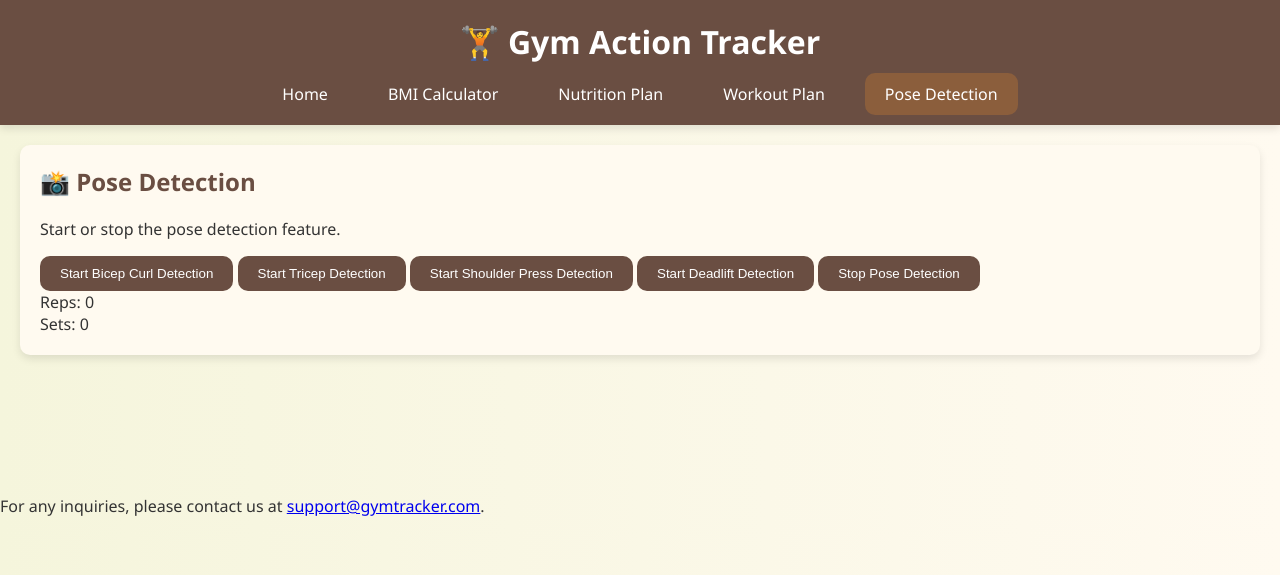
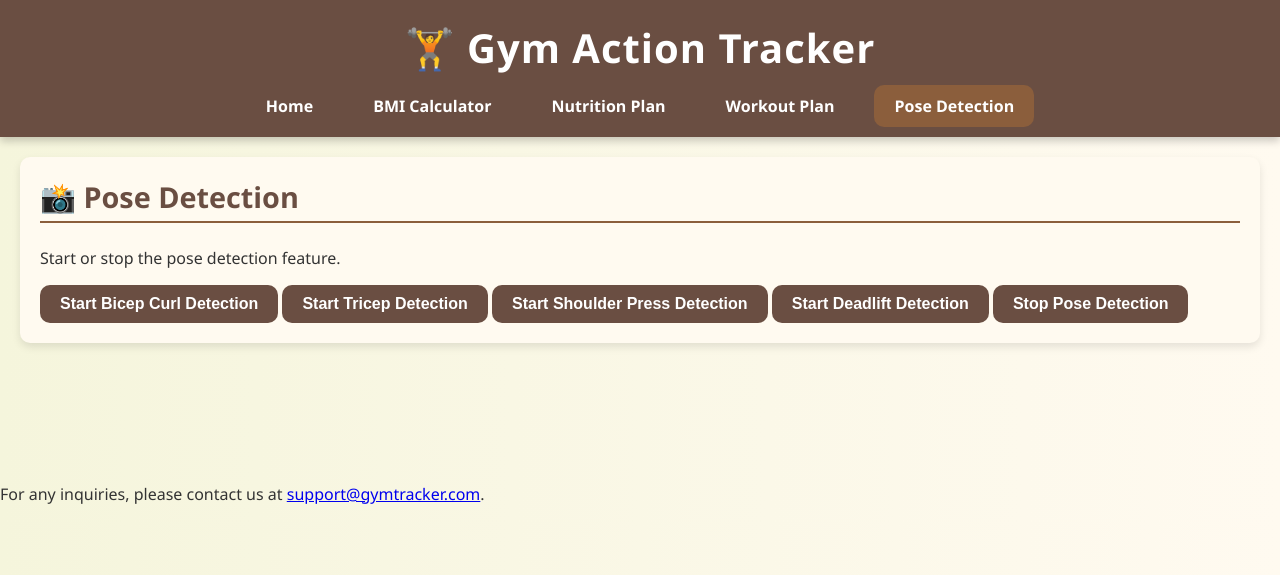
Before and after one commit to papuia13/Gym_Pose_Assistor, a Flask app: page / in a window 1280 px wide, after a click on "Pose Detection". Shown: the top 575 px of the page. Run offline with Flask 3, Linux system fonts and the light colour scheme.

Commit message:
enhancing the UI/UX

```diff
--- a/frontend/static/css/styles.css
+++ b/frontend/static/css/styles.css
@@ -1,3 +1,4 @@
+/* General body styling */
 body {
     font-family: 'Segoe UI', Tahoma, Geneva, Verdana, sans-serif;
     background: linear-gradient(to right, #f5f5dc, #fffaf0); /* Beige to floral white gradient */
@@ -6,18 +7,22 @@ body {
     padding: 0;
 }
 
+/* Header styling */
 header {
     background-color: #6A4E42; /* Dark Brown */
     color: white;
     padding: 20px;
     text-align: center;
-    box-shadow: 0 4px 8px rgba(0, 0, 0, 0.1);
+    box-shadow: 0 4px 8px rgba(0, 0, 0, 0.2); /* Slightly darker shadow */
 }
 
 header h1 {
     margin: 0;
+    font-size: 2.5em;
+    letter-spacing: 1px;
 }
 
+/* Navigation bar styling */
 nav ul {
     list-style: none;
     padding: 0;
@@ -36,6 +41,7 @@ nav ul li a {
     padding: 10px 20px;
     border-radius: 10px;
     transition: background-color 0.3s, color 0.3s;
+    font-weight: bold;
 }
 
 nav ul li a:hover, nav ul li a.active {
@@ -43,6 +49,7 @@ nav ul li a:hover, nav ul li a.active {
     color: #fff;
 }
 
+/* Main content styling */
 main {
     display: flex;
     justify-content: space-between;
@@ -57,13 +64,24 @@ section {
     padding: 20px;
     border-radius: 10px;
     box-shadow: 0 4px 8px rgba(0, 0, 0, 0.1);
+    transition: transform 0.3s, box-shadow 0.3s;
 }
 
+section:hover {
+    transform: translateY(-5px); /* Slight lift effect */
+    box-shadow: 0 6px 12px rgba(0, 0, 0, 0.2);
+}
+
+/* Heading styling */
 h2 {
     color: #6A4E42; /* Dark Brown */
     margin-top: 0;
+    font-size: 1.8em;
+    border-bottom: 2px solid #8B5E3C; /* Medium Brown */
+    padding-bottom: 5px;
 }
 
+/* Button styling */
 button {
     background-color: #6A4E42; /* Dark Brown */
     color: white;
@@ -71,13 +89,17 @@ button {
     border-radius: 10px;
     padding: 10px 20px;
     cursor: pointer;
-    transition: background-color 0.3s;
+    transition: background-color 0.3s, transform 0.2s;
+    font-size: 1em;
+    font-weight: bold;
 }
 
 button:hover {
     background-color: #8B5E3C; /* Medium Brown */
+    transform: scale(1.05); /* Slight zoom effect */
 }
 
+/* Input field styling */
 input[type="number"] {
     border-radius: 10px;
     padding: 10px;
@@ -87,8 +109,10 @@ input[type="number"] {
     box-sizing: border-box;
     background: #fffaf0; /* Floral white */
     color: #333;
+    font-size: 1em;
 }
 
+/* BMI result styling */
 #bmi-result {
     flex: 0 0 300px;
     margin-left: 20px;
@@ -101,7 +125,55 @@ input[type="number"] {
     text-align: center;
 }
 
-/* Add custom styles for centering and resizing the video feed */
+/* Pose detection container styling */
+.pose-detection-container {
+    display: flex;
+    justify-content: space-between;
+    align-items: center;
+    width: 100%;
+    margin: 20px auto;
+    padding: 10px;
+    background: #fffaf0; /* Floral white */
+    border-radius: 10px;
+    box-shadow: 0 4px 8px rgba(0, 0, 0, 0.1);
+}
+
+/* Left and right container styling */
+.pose-left-container, .pose-right-container {
+    flex: 1; /* 1 part of the 1:3:1 ratio */
+    text-align: center;
+    margin: 0 30px; /* Add horizontal gaps between the video container and the left/right stats */
+}
+
+.video-container {
+    flex: 3; /* 3 parts of the 1:3:1 ratio */
+    text-align: center;
+    border: 2px solid #ccc;
+    border-radius: 10px;
+    padding: 10px;
+    background-color: #f9f9f9;
+    box-shadow: 0 4px 8px rgba(0, 0, 0, 0.1);
+}
+
+/* Left and right stats styling */
+.left-stats div, .right-stats div {
+    margin: 10px 0;
+    padding: 15px;
+    border: 1px solid #ccc;
+    border-radius: 5px;
+    background-color: #f1f1f1;
+    font-size: 1.1em;
+    font-weight: bold;
+    color: #333;
+    box-shadow: 0 2px 4px rgba(0, 0, 0, 0.1);
+}
+
+.left-stats, .right-stats {
+    display: inline-block;
+    width: 100%;
+}
+
+/* Video feed styling */
 #pose-detection-result {
     display: flex;
     justify-content: center;
@@ -112,10 +184,6 @@ input[type="number"] {
 #pose-detection-result img {
     max-width: 100%;
     height: auto;
+    border-radius: 10px;
+    box-shadow: 0 4px 8px rgba(0, 0, 0, 0.1);
 }
-
-.video-container {
-    width: 80%;
-    margin: 0 auto;
-    text-align: center;
-}
--- a/frontend/static/js/pose.js
+++ b/frontend/static/js/pose.js
@@ -1,6 +1,4 @@
 let poseDetectionActive = false;
-let repCount = 0;
-let setCount = 0;
 let isCounting = false;
 let eventSource = null;
 
@@ -14,10 +12,11 @@ async function startPoseDetection(exercise) {
             const data = await response.json();
             if (data.status === 'success') {
                 poseDetectionActive = true;
-                document.getElementById('pose-detection-result').innerText = "Pose detection started.";
 
                 // Clear the previous video feed
                 document.getElementById('pose-detection-result').innerHTML = '';
+
+                document.getElementById('pose-detection-result').innerText = "Pose detection started.";
 
                 // Display the video feed
                 const videoFeed = document.createElement('img');
@@ -27,23 +26,35 @@ async function startPoseDetection(exercise) {
                 videoFeed.style.display = 'block';
                 document.getElementById('pose-detection-result').appendChild(videoFeed);
 
-                // Update the count display in real-time
+                // Close any existing EventSource before starting a new one
                 if (eventSource) {
                     eventSource.close();
                 }
+
+                // Initialize a new EventSource for real-time updates
                 eventSource = new EventSource('/pose_counts');
                 eventSource.onmessage = function(event) {
                     const data = JSON.parse(event.data);
-                    repCount = data.reps;
-                    setCount = data.sets;
-                    console.log("/pose_counts is called");
-                    console.log(`Reps: ${repCount}, Sets: ${setCount}`);
+                    right_reps = data.right_reps;
+                    left_reps = data.left_reps;
+                    right_stage = data.right_stage;
+                    left_stage = data.left_stage;
+                    right_set = data.right_set;
+                    left_set = data.left_set;
+
                     updateCountDisplay();
                 };
 
                 function updateCountDisplay() {
-                    document.getElementById('rep-count').innerText = `Reps: ${repCount}`;
-                    document.getElementById('set-count').innerText = `Sets: ${setCount}`;
+                    document.getElementById("pose-detection-container").style.display = "flex";
+
+                    document.getElementById('left-stage').innerText = `Left Stage: ${left_stage}`;
+                    document.getElementById('left-rep').innerText = `Left Reps: ${left_reps}`;
+                    document.getElementById('left-set').innerText = `Left Set: ${left_set}`;
+
+                    document.getElementById('right-stage').innerText = `Right Stage: ${right_stage}`;
+                    document.getElementById('right-rep').innerText = `Right Reps: ${right_reps}`;
+                    document.getElementById('right-set').innerText = `Right Set: ${right_set}`;
                 }
             }
         } else {
@@ -70,11 +81,14 @@ async function stopPoseDetection() {
             const data = await response.json();
             if (data.status === 'success') {
                 poseDetectionActive = false;
+                document.getElementById("pose-detection-container").style.display = "none";
                 document.getElementById('pose-detection-result').innerText = "Pose detection stopped.";
                 document.getElementById('pose-detection-result').innerHTML = ''; // Clear the video feed
+
+                // Close the EventSource
                 if (eventSource) {
                     eventSource.close();
-                    eventSource = null;
+                    eventSource = null; // Reset the eventSource to allow reinitialization
                 }
             } else {
                 console.error('Error stopping pose detection:', data.message);
--- a/frontend/templates/index.html
+++ b/frontend/templates/index.html
@@ -79,9 +79,28 @@
             <button type="button" onclick="startPoseDetection('shoulder')">Start Shoulder Press Detection</button>
             <button type="button" onclick="startPoseDetection('deadlift')">Start Deadlift Detection</button>
             <button type="button" onclick="stopPoseDetection()">Stop Pose Detection</button>
-            <div id="pose-detection-result" class="video-container"></div>
-            <div id="rep-count">Reps: 0</div>
-            <div id="set-count">Sets: 0</div>
+
+
+
+            <div id="pose-detection-container" class="pose-detection-container" style="display: none;">
+                <div class="pose-left-container">
+                    <div class="left-stats">
+                        <div id="left-stage">Left Stage: </div>
+                        <div id="left-rep">Left Reps: </div>
+                        <div id="left-set">Left Sets: </div>
+                    </div>
+                </div>
+
+                <div id="pose-detection-result" class="video-container"></div>
+
+                <div class="pose-right-container">
+                    <div class="right-stats">
+                        <div id="right-stage">Right Stage: </div>
+                        <div id="right-rep">Right Reps: </div>
+                        <div id="right-set">Right Sets: </div>
+                    </div>
+                </div>
+            </div>
         </section>
     </main>
 
```
Also changed, not shown: frontend/pose_detection.py (+13 -18 lines).
